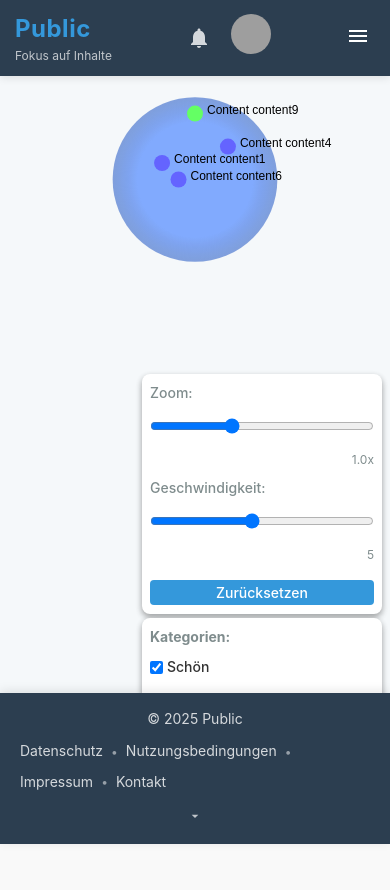
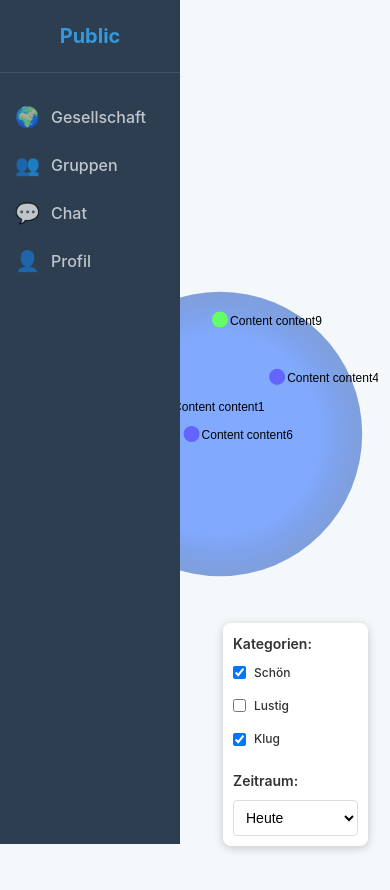
Before and after one commit to KindlerDaniel/public, a React (Create React App) app in the folder frontend/: page / in a window 390 px wide. Shown: the top 890 px of the page. Before the commit the page ends 844 px from the top, so only its background shows below. Built offline with nearby package versions, Linux system fonts and the light colour scheme; grey boxes are pictures that could not be loaded.

Commit message:
no message

```diff
--- a/frontend/src/App.css
+++ b/frontend/src/App.css
@@ -1,20 +1,25 @@
 /* === Main App Layout === */
 .App {
   display: flex;
-  flex-direction: column;
   min-height: 100vh;
   background-color: #f5f8fa;
   color: #333;
 }
 
+.app-layout {
+  display: flex;
+  width: 100%;
+  min-height: 100vh;
+}
+
 .app-content {
   flex: 1;
   padding: 20px;
-  margin-bottom: 60px; /* Space for footer */
   max-width: 1400px;
   width: 100%;
   margin-left: auto;
   margin-right: auto;
+  transition: all 0.3s ease;
 }
 
 /* === Button Styles === */
--- a/frontend/src/App.js
+++ b/frontend/src/App.js
@@ -1,12 +1,11 @@
 import React from 'react';
 import './App.css';
-import Header from './components/Header.tsx';
-import Footer from './components/Footer.tsx';
 import BubbleView from './components/BubbleView/BubbleView.tsx';
 import CommentView from './components/CommentView/CommentView.tsx';
 import ContentView from './components/ContentView/ContentView.tsx';
 import { AppProvider } from './context/AppContext.js';
 import { ViewProvider, ViewTypes, useViewContext } from './context/ViewContext.js';
+import Sidebar from './components/Sidebar.tsx';
 
 function App() {
   // Anstatt lokalen Zustand zu verwalten, verwenden wir den ViewContext
@@ -14,6 +13,8 @@ function App() {
     const {
       currentView,
       contentId,
+      currentMode,
+      setCurrentMode,
       navigateToBubbleView,
       navigateToContentView,
       navigateToCommentView
@@ -60,11 +61,15 @@ function App() {
 
     return (
       <div className="App">
-        <Header />
-        <main className="app-content">
-          {renderCurrentView()}
-        </main>
-        <Footer />
+        <div className="app-layout">
+          <Sidebar
+            currentMode={currentMode}
+            onModeChange={setCurrentMode}
+          />
+          <main className="app-content">
+            {renderCurrentView()}
+          </main>
+        </div>
       </div>
     );
   };
--- a/frontend/src/components/BubbleView/BubbleView.tsx
+++ b/frontend/src/components/BubbleView/BubbleView.tsx
@@ -1,5 +1,4 @@
 import React, { useEffect, useRef, useState } from 'react';
-import BubbleControls from './BubbleControls.tsx';
 import { BubbleContent } from '../../types';
 import { getBubbleCoordinates } from '../../utils/mockData';
 
@@ -9,8 +8,11 @@ interface BubbleViewProps {
 
 const BubbleView: React.FC<BubbleViewProps> = ({ onContentSelect }) => {
   const canvasRef = useRef<HTMLCanvasElement>(null);
+  const containerRef = useRef<HTMLDivElement>(null);
   const [zoom, setZoom] = useState<number>(1);
-  const [speed, setSpeed] = useState<number>(5);
+  const [rotation, setRotation] = useState<{ x: number; y: number }>({ x: 0, y: 0 });
+  const [isDragging, setIsDragging] = useState<boolean>(false);
+  const [lastMousePos, setLastMousePos] = useState<{ x: number; y: number }>({ x: 0, y: 0 });
   const [contents, setContents] = useState<BubbleContent[]>([]);
   const [selectedCategories, setSelectedCategories] = useState({
     beautiful: true,
@@ -77,6 +79,38 @@ const BubbleView: React.FC<BubbleViewProps> = ({ onContentSelect }) => {
     resizeCanvas();
     window.addEventListener('resize', resizeCanvas);
 
+    // Mouse wheel handler for zoom
+    const handleWheel = (e: WheelEvent) => {
+      e.preventDefault();
+      const delta = -Math.sign(e.deltaY) * 0.1;
+      const newZoom = Math.max(0.5, Math.min(2, zoom + delta));
+      setZoom(newZoom);
+    };
+
+    // Mouse drag handlers for rotation
+    const handleMouseDown = (e: MouseEvent) => {
+      setIsDragging(true);
+      setLastMousePos({ x: e.clientX, y: e.clientY });
+    };
+
+    const handleMouseMove = (e: MouseEvent) => {
+      if (isDragging) {
+        const dx = e.clientX - lastMousePos.x;
+        const dy = e.clientY - lastMousePos.y;
+
+        setRotation(prev => ({
+          x: prev.x + dy * 0.005,
+          y: prev.y + dx * 0.005
+        }));
+
+        setLastMousePos({ x: e.clientX, y: e.clientY });
+      }
+    };
+
+    const handleMouseUp = () => {
+      setIsDragging(false);
+    };
+
     // Zeichne den Bubble-Hintergrund
     const drawBubble = () => {
       ctx.clearRect(0, 0, canvas.width, canvas.height);
@@ -99,19 +133,54 @@ const BubbleView: React.FC<BubbleViewProps> = ({ onContentSelect }) => {
       ctx.fillStyle = gradient;
       ctx.fill();
 
-      // Zeichne Content-Punkte
+      // Apply 3D rotation effect
+      const transform3D = (x: number, y: number, z: number) => {
+        // Simple 3D rotation
+        const rx = rotation.x;
+        const ry = rotation.y;
+
+        // Rotate around Y axis
+        const cosa = Math.cos(ry);
+        const sina = Math.sin(ry);
+        const y1 = y;
+        const z1 = z * cosa - x * sina;
+        const x1 = z * sina + x * cosa;
+
+        // Rotate around X axis
+        const cosb = Math.cos(rx);
+        const sinb = Math.sin(rx);
+        const y2 = y1 * cosb - z1 * sinb;
+        const z2 = y1 * sinb + z1 * cosb;
+        const x2 = x1;
+
+        // Calculate 2D position with perspective
+        const scale = 400 / (400 + z2);
+        const x2d = centerX + x2 * radius * scale;
+        const y2d = centerY + y2 * radius * scale;
+
+        return { x: x2d, y: y2d, scale };
+      };
+
+      // Zeichne Content-Punkte mit 3D-Effekt
       contents.forEach(content => {
-        const x = centerX + (content.x - 0.5) * radius * 2;
-        const y = centerY + (content.y - 0.5) * radius * 2;
+        // Convert from [0,1] space to [-1,1] space
+        const x = (content.x - 0.5) * 2;
+        const y = (content.y - 0.5) * 2;
+        const z = content.z ? (content.z - 0.5) * 2 : 0;
+
+        const transformed = transform3D(x, y, z);
 
         // Nur zeichnen, wenn der Punkt innerhalb der Bubble liegt
         const distanceFromCenter = Math.sqrt(
-          Math.pow(x - centerX, 2) + Math.pow(y - centerY, 2)
+          Math.pow(transformed.x - centerX, 2) + Math.pow(transformed.y - centerY, 2)
         );
 
         if (distanceFromCenter <= radius) {
+          // Scale point size with perspective
+          const pointSize = 8 * transformed.scale;
+
           ctx.beginPath();
-          ctx.arc(x, y, 8, 0, Math.PI * 2);
+          ctx.arc(transformed.x, transformed.y, pointSize, 0, Math.PI * 2);
 
           // Verschiedene Farben basierend auf dem Content-Typ
           switch (content.type) {
@@ -131,10 +200,15 @@ const BubbleView: React.FC<BubbleViewProps> = ({ onContentSelect }) => {
 
           ctx.fill();
 
-          // Titel anzeigen bei hover (in einem echten Projekt wäre dies ein Event)
+          // Scale text size with perspective
+          const fontSize = Math.max(10, 12 * transformed.scale);
+          ctx.font = `${fontSize}px Arial`;
           ctx.fillStyle = 'black';
-          ctx.font = '12px Arial';
-          ctx.fillText(content.title, x + 12, y);
+
+          // Nur Titel anzeigen, wenn der Punkt nahe genug ist
+          if (transformed.scale > 0.7) {
+            ctx.fillText(content.title, transformed.x + pointSize + 2, transformed.y + 5);
+          }
         }
       });
     };
@@ -158,16 +232,44 @@ const BubbleView: React.FC<BubbleViewProps> = ({ onContentSelect }) => {
       const centerY = canvas.height / 2;
       const radius = Math.min(canvas.width, canvas.height) * 0.45 * zoom;
 
-      // Überprüfe, ob ein Content geklickt wurde
+      // Content detection with 3D rotation
       contents.forEach(content => {
-        const contentX = centerX + (content.x - 0.5) * radius * 2;
-        const contentY = centerY + (content.y - 0.5) * radius * 2;
+        // Convert from [0,1] space to [-1,1] space
+        const cx = (content.x - 0.5) * 2;
+        const cy = (content.y - 0.5) * 2;
+        const cz = content.z ? (content.z - 0.5) * 2 : 0;
+
+        // Apply 3D transformations
+        const rx = rotation.x;
+        const ry = rotation.y;
+
+        // Rotate around Y axis
+        const cosa = Math.cos(ry);
+        const sina = Math.sin(ry);
+        const y1 = cy;
+        const z1 = cz * cosa - cx * sina;
+        const x1 = cz * sina + cx * cosa;
+
+        // Rotate around X axis
+        const cosb = Math.cos(rx);
+        const sinb = Math.sin(rx);
+        const y2 = y1 * cosb - z1 * sinb;
+        const z2 = y1 * sinb + z1 * cosb;
+        const x2 = x1;
+
+        // Calculate 2D position with perspective
+        const scale = 400 / (400 + z2);
+        const x2d = centerX + x2 * radius * scale;
+        const y2d = centerY + y2 * radius * scale;
+
+        // Scale hit detection with perspective
+        const hitSize = 12 * scale;
 
         const distance = Math.sqrt(
-          Math.pow(contentX - x, 2) + Math.pow(contentY - y, 2)
+          Math.pow(x2d - x, 2) + Math.pow(y2d - y, 2)
         );
 
-        if (distance <= 8) {
+        if (distance <= hitSize) {
           if (onContentSelect) {
             onContentSelect(content.id);
           }
@@ -175,27 +277,23 @@ const BubbleView: React.FC<BubbleViewProps> = ({ onContentSelect }) => {
       });
     };
 
+    // Add event listeners
     canvas.addEventListener('click', handleCanvasClick);
+    canvas.addEventListener('wheel', handleWheel);
+    canvas.addEventListener('mousedown', handleMouseDown);
+    window.addEventListener('mousemove', handleMouseMove);
+    window.addEventListener('mouseup', handleMouseUp);
 
     return () => {
       window.removeEventListener('resize', resizeCanvas);
       canvas.removeEventListener('click', handleCanvasClick);
+      canvas.removeEventListener('wheel', handleWheel);
+      canvas.removeEventListener('mousedown', handleMouseDown);
+      window.removeEventListener('mousemove', handleMouseMove);
+      window.removeEventListener('mouseup', handleMouseUp);
       cancelAnimationFrame(animationFrameId);
     };
-  }, [contents, zoom, onContentSelect]);
-
-  const handleZoomChange = (newZoom: number) => {
-    setZoom(newZoom);
-  };
-
-  const handleSpeedChange = (newSpeed: number) => {
-    setSpeed(newSpeed);
-  };
-
-  const handleReset = () => {
-    setZoom(1);
-    setSpeed(5);
-  };
+  }, [contents, zoom, rotation, isDragging, lastMousePos, onContentSelect]);
 
   const handleCategoryChange = (category: 'beautiful' | 'funny' | 'wise') => {
     setSelectedCategories(prev => ({
@@ -209,18 +307,16 @@ const BubbleView: React.FC<BubbleViewProps> = ({ onContentSelect }) => {
   };
 
   return (
-    <div className="bubble-view">
+    <div className="bubble-view" ref={containerRef}>
       <div className="bubble-container">
-        <canvas ref={canvasRef} className="bubble-canvas"></canvas>
+        <canvas
+          ref={canvasRef}
+          className="bubble-canvas"
+          style={{ cursor: isDragging ? 'grabbing' : 'grab' }}
+        ></canvas>
       </div>
 
-      <div className="controls-container">
-        <BubbleControls
-          onZoomChange={handleZoomChange}
-          onSpeedChange={handleSpeedChange}
-          onReset={handleReset}
-        />
-
+      <div className="category-time-controls">
         <div className="category-filters">
           <h3>Kategorien:</h3>
           <div className="filter-options">
--- /dev/null
+++ b/frontend/src/components/Sidebar.tsx
@@ -0,0 +1,42 @@
+import React from 'react';
+import '../styles/sidebar.css';
+
+interface SidebarProps {
+  currentMode: string;
+  onModeChange: (mode: string) => void;
+}
+
+const Sidebar: React.FC<SidebarProps> = ({ currentMode, onModeChange }) => {
+  const modes = [
+    { id: 'society', label: 'Gesellschaft', icon: '🌍' },
+    { id: 'group', label: 'Gruppen', icon: '👥' },
+    { id: 'chat', label: 'Chat', icon: '💬' },
+    { id: 'personal', label: 'Profil', icon: '👤' }
+  ];
+
+  return (
+    <div className="sidebar">
+      <div className="sidebar-logo">
+        <span className="logo-text">Public</span>
+      </div>
+      <nav className="sidebar-nav">
+        <ul>
+          {modes.map((mode) => (
+            <li key={mode.id}>
+              <button
+                className={`sidebar-nav-button ${currentMode === mode.id ? 'active' : ''}`}
+                onClick={() => onModeChange(mode.id)}
+                title={mode.label}
+              >
+                <span className="sidebar-icon">{mode.icon}</span>
+                <span className="sidebar-label">{mode.label}</span>
+              </button>
+            </li>
+          ))}
+        </ul>
+      </nav>
+    </div>
+  );
+};
+
+export default Sidebar;
--- /dev/null
+++ b/frontend/src/styles/sidebar.css
@@ -0,0 +1,109 @@
+.sidebar {
+    width: 60px;
+    height: 100vh;
+    background-color: var(--dark-background);
+    color: var(--light-text);
+    display: flex;
+    flex-direction: column;
+    position: fixed;
+    left: 0;
+    top: 0;
+    z-index: 100;
+    transition: width 0.3s ease;
+    overflow: hidden;
+  }
+
+  .sidebar:hover {
+    width: 180px;
+  }
+
+  .sidebar-logo {
+    padding: 20px 0;
+    display: flex;
+    justify-content: center;
+    align-items: center;
+    border-bottom: 1px solid rgba(255, 255, 255, 0.1);
+  }
+
+  .logo-text {
+    font-size: 20px;
+    font-weight: 700;
+    color: var(--primary-color);
+    white-space: nowrap;
+  }
+
+  .sidebar-nav {
+    flex: 1;
+    padding: 20px 0;
+  }
+
+  .sidebar-nav ul {
+    list-style: none;
+    padding: 0;
+    margin: 0;
+  }
+
+  .sidebar-nav-button {
+    width: 100%;
+    display: flex;
+    align-items: center;
+    padding: 12px 15px;
+    background: transparent;
+    border: none;
+    color: var(--light-text);
+    opacity: 0.7;
+    cursor: pointer;
+    transition: all 0.2s ease;
+    text-align: left;
+    font-size: 16px;
+  }
+
+  .sidebar-nav-button:hover,
+  .sidebar-nav-button.active {
+    background-color: rgba(255, 255, 255, 0.1);
+    opacity: 1;
+  }
+
+  .sidebar-icon {
+    margin-right: 12px;
+    font-size: 20px;
+    width: 24px;
+    text-align: center;
+  }
+
+  .sidebar-label {
+    white-space: nowrap;
+    opacity: 0;
+    transform: translateX(-20px);
+    transition: all 0.3s ease;
+  }
+
+  .sidebar:hover .sidebar-label {
+    opacity: 1;
+    transform: translateX(0);
+  }
+
+  /* App Layout für Seitenleiste */
+  .app-layout {
+    display: flex;
+    min-height: 100vh;
+  }
+
+  .app-content {
+    flex: 1;
+    margin-left: 60px;
+    overflow-x: hidden;
+    width: calc(100% - 60px);
+  }
+
+  /* Responsive Anpassungen */
+  @media (max-width: 768px) {
+    .sidebar {
+      width: 50px;
+    }
+
+    .app-content {
+      margin-left: 50px;
+      width: calc(100% - 50px);
+    }
+  }
--- a/frontend/src/styles/views/bubble-view.css
+++ b/frontend/src/styles/views/bubble-view.css
@@ -1,7 +1,7 @@
 /* BubbleView spezifische Styles */
 .bubble-view-container {
   width: 100%;
-  height: calc(100vh - 120px); /* Header + Footer Höhe berücksichtigen */
+  height: calc(100vh - 40px); /* Berücksichtigung der neuen Struktur ohne Header/Footer */
   position: relative;
   overflow: hidden;
 }
@@ -9,234 +9,121 @@
 .bubble-view {
   display: flex;
   flex-direction: column;
-  height: 100%;
+  height: 100vh;
+  width: 100%;
+  position: relative;
 }
 
 .bubble-container {
   flex: 1;
   position: relative;
   overflow: hidden;
+  width: 100%;
+  height: 100%;
 }
 
 .bubble-canvas {
   width: 100%;
   height: 100%;
   display: block;
+  cursor: grab;
 }
 
-.controls-container {
+.bubble-canvas:active {
+  cursor: grabbing;
+}
+
+/* Kategorie- und Zeitfilter-Styles */
+.category-time-controls {
   position: absolute;
-  bottom: var(--spacing-md);
-  right: var(--spacing-md);
+  bottom: 20px;
+  right: 20px;
   z-index: 10;
+  background-color: white;
+  border-radius: 8px;
+  box-shadow: 0 2px 10px rgba(0, 0, 0, 0.2);
+  padding: 15px;
   display: flex;
   flex-direction: column;
-  gap: var(--spacing-sm);
+  gap: 15px;
+  max-width: 250px;
 }
 
-/* BubbleControls */
-.bubble-controls {
-  background-color: white;
-  border-radius: var(--border-radius-md);
-  box-shadow: var(--shadow-md);
-  padding: var(--spacing-md);
-  width: 280px;
-}
-
-.control-group {
-  margin-bottom: var(--spacing-sm);
-}
-
-.control-group label {
-  display: block;
-  margin-bottom: var(--spacing-xs);
-  font-size: var(--font-size-sm);
-  color: var(--gray-text);
-}
-
-.control-group input[type="range"] {
-  width: 100%;
-  margin-bottom: var(--spacing-xs);
-}
-
-.value-display {
-  font-size: var(--font-size-xs);
-  color: var(--gray-text);
-  text-align: right;
-  display: block;
-}
-
-.reset-button {
-  margin-top: var(--spacing-sm);
-  width: 100%;
-  background-color: var(--primary-color);
-  color: white;
-  padding: var(--spacing-xs) var(--spacing-sm);
-  border-radius: var(--border-radius-sm);
-  font-size: var(--font-size-sm);
-  text-align: center;
-}
-
-.reset-button:hover {
-  background-color: #2980b9;
-}
-
-/* Kategorie- und Zeitfilter in der Bubble-Ansicht */
-.category-filters, .time-filter {
-  background-color: white;
-  border-radius: var(--border-radius-md);
-  box-shadow: var(--shadow-md);
-  padding: var(--spacing-md);
-  width: 280px;
-}
-
-.category-filters h3, .time-filter h3 {
-  font-size: var(--font-size-sm);
-  margin-bottom: var(--spacing-sm);
-  color: var(--gray-text);
+.category-filters h3,
+.time-filter h3 {
+  font-size: 14px;
+  margin-bottom: 8px;
+  font-weight: 600;
+  color: #333;
 }
 
 .filter-options {
   display: flex;
   flex-direction: column;
-  gap: var(--spacing-xs);
+  gap: 8px;
 }
 
 .filter-options label {
   display: flex;
   align-items: center;
-  font-size: var(--font-size-sm);
-  gap: var(--spacing-xs);
+  font-size: 14px;
   cursor: pointer;
 }
 
 .filter-options input[type="checkbox"] {
+  margin-right: 8px;
   width: auto;
 }
 
 .time-filter select {
   width: 100%;
-  padding: var(--spacing-xs) var(--spacing-sm);
-  border: 1px solid var(--border-color);
-  border-radius: var(--border-radius-sm);
-  font-size: var(--font-size-sm);
+  padding: 8px;
+  border: 1px solid #ddd;
+  border-radius: 4px;
+  font-size: 14px;
   background-color: white;
 }
 
-/* Content-Vorschau in der Bubble-Ansicht */
-.content-preview {
+/* Content-Vorschau für Hover-Effekte */
+.content-hover-info {
   position: absolute;
   background-color: white;
-  border-radius: var(--border-radius-md);
-  box-shadow: var(--shadow-lg);
-  width: 320px;
-  max-height: 400px;
-  overflow: hidden;
-  display: flex;
-  flex-direction: column;
-  z-index: 20;
-  transition: transform var(--transition-normal);
-  top: 50%;
-  left: 50%;
-  transform: translate(-50%, -50%);
+  border-radius: 4px;
+  padding: 8px 12px;
+  box-shadow: 0 2px 10px rgba(0, 0, 0, 0.2);
+  font-size: 14px;
+  pointer-events: none;
+  z-index: 100;
+  max-width: 200px;
+  opacity: 0;
+  transition: opacity 0.2s ease;
 }
 
-.content-preview-header {
-  padding: var(--spacing-sm) var(--spacing-md);
-  background-color: var(--dark-background);
-  color: var(--light-text);
-  display: flex;
-  justify-content: space-between;
-  align-items: center;
-  cursor: move;
+.content-hover-info.visible {
+  opacity: 1;
 }
 
-.content-preview-header h3 {
-  margin: 0;
-  font-size: var(--font-size-md);
-  font-weight: 500;
+/* Animation für Punkte */
+@keyframes pulse {
+  0% { transform: scale(1); }
+  50% { transform: scale(1.1); }
+  100% { transform: scale(1); }
 }
 
-.content-preview-body {
-  padding: var(--spacing-md);
-  overflow-y: auto;
-}
-
-.content-preview-media {
-  width: 100%;
-  aspect-ratio: 16/9;
-  object-fit: cover;
-  background-color: #eee;
-}
-
-.content-preview-text {
-  max-height: 150px;
-  overflow-y: auto;
-  margin: var(--spacing-md) 0;
-  font-size: var(--font-size-sm);
-  line-height: 1.5;
-}
-
-.content-preview-actions {
-  display: flex;
-  justify-content: space-between;
-  padding: var(--spacing-sm) var(--spacing-md);
-  border-top: 1px solid var(--border-color);
-}
-
-.content-preview-expand {
-  color: var(--primary-color);
-  display: flex;
-  align-items: center;
-  gap: var(--spacing-xs);
-  cursor: pointer;
-  font-size: var(--font-size-sm);
-}
-
-.content-preview-close {
-  background: transparent;
-  border: none;
-  cursor: pointer;
-  color: var(--light-text);
-  display: flex;
-  align-items: center;
-  justify-content: center;
-  width: 24px;
-  height: 24px;
-  border-radius: 50%;
-}
-
-.content-preview-close:hover {
-  background-color: rgba(255, 255, 255, 0.2);
-}
-
-/* Animation für neue Vorschau */
-@keyframes fadeIn {
-  from { opacity: 0; transform: translate(-50%, -50%) scale(0.95); }
-  to { opacity: 1; transform: translate(-50%, -50%) scale(1); }
-}
-
-.content-preview.new {
-  animation: fadeIn 0.3s ease-out forwards;
+.pulse {
+  animation: pulse 2s infinite;
 }
 
 /* Anpassungen für mobile Geräte */
 @media (max-width: 768px) {
-  .controls-container {
-    bottom: var(--spacing-sm);
-    right: var(--spacing-sm);
-    gap: var(--spacing-xs);
+  .category-time-controls {
+    bottom: 10px;
+    right: 10px;
+    padding: 10px;
+    max-width: 200px;
   }
 
-  .bubble-controls,
-  .category-filters,
-  .time-filter {
-    width: 240px;
-    padding: var(--spacing-sm);
-  }
-
-  .content-preview {
-    width: 90%;
-    max-width: 320px;
+  .filter-options label {
+    font-size: 12px;
   }
 }
```
